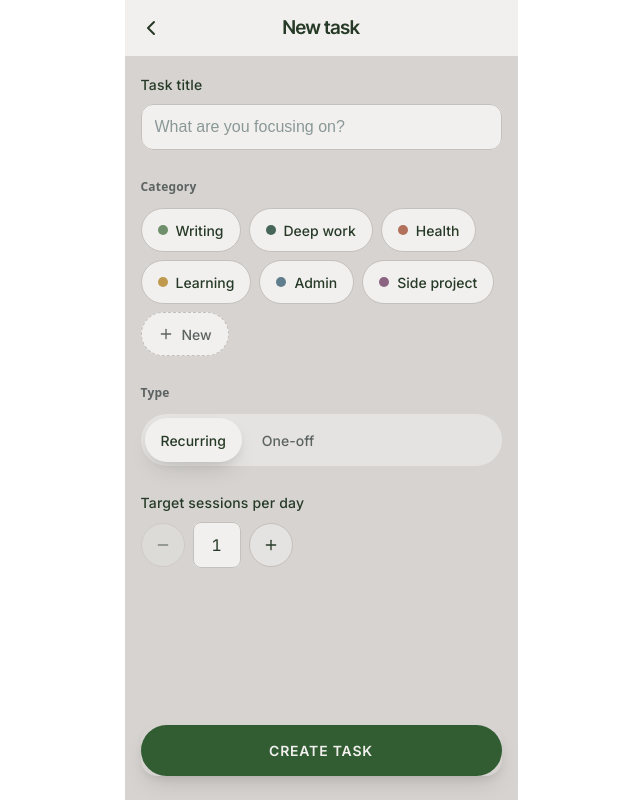
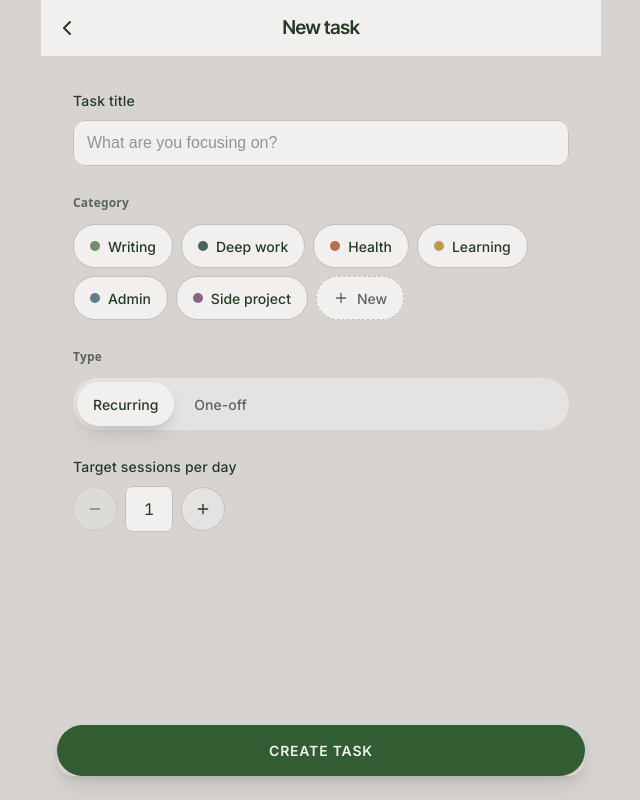
Before and after one commit to ihsanrabb/just-todo, a React (Vite) app: page /task-detail in a window 1280 px wide. Shown: the whole page, without its empty margins (319-959 px from the left). Built offline with nearby package versions, Linux system fonts and the light colour scheme.

Commit message:
feat: adjust responsive task detail

```diff
--- a/src/pages/TaskDetailPage.css
+++ b/src/pages/TaskDetailPage.css
@@ -3,22 +3,31 @@
   min-height: 100dvh;
   display: flex;
   flex-direction: column;
-  max-width: 393px;
-  margin: 0 auto;
   text-align: left;
+}
+
+.task-detail > * {
+  width: 100%;
+  max-width: 560px;
+  margin-inline: auto;
+  box-sizing: border-box;
 }
 
 .task-detail__content {
   flex: 1;
   overflow-y: auto;
   padding: 16px 16px 120px;
+
+  @media (min-width: 768px) {
+    padding: 32px 32px 120px;
+  }
 }
 
 .task-detail__fab {
   position: sticky;
   bottom: 24px;
-  width: 361px;
-  margin: 0 auto;
+  width: calc(100% - 32px);
+  max-width: 528px;
   box-shadow: var(--shadow-floating);
   border-radius: var(--radius-lg);
 }
--- a/src/pages/TaskDetailPage.tsx
+++ b/src/pages/TaskDetailPage.tsx
@@ -1,4 +1,5 @@
 import { useEffect, useRef, useState } from 'react'
+import { useNavigate } from 'react-router'
 import './TaskDetailPage.css'
 import {
   AppHeader,
@@ -48,9 +49,6 @@ function NewCategoryPanel() {
         >
           Category name
         </label>
-        {/* Bespoke input, not TextField: needs a surface-alt background, an
-            accent focus ring, and focus-on-mount, none of which TextField
-            exposes without editing its shared CSS. */}
         <input
           ref={inputRef}
           id="new-category-name"
@@ -87,10 +85,11 @@ export default function TaskDetailPage() {
   const [taskType, setTaskType] = useState('Recurring')
   const [sessions, setSessions] = useState(1)
   const [showNewCategory, setShowNewCategory] = useState(false)
+  const navigate = useNavigate()
 
   return (
     <div className="task-detail">
-      <AppHeader title="New task" onBack={() => {}} />
+      <AppHeader title="New task" onBack={() => navigate(-1)} />
       <div className="task-detail__content">
         <div className="task-detail__form">
           <div className="form-section">
```
